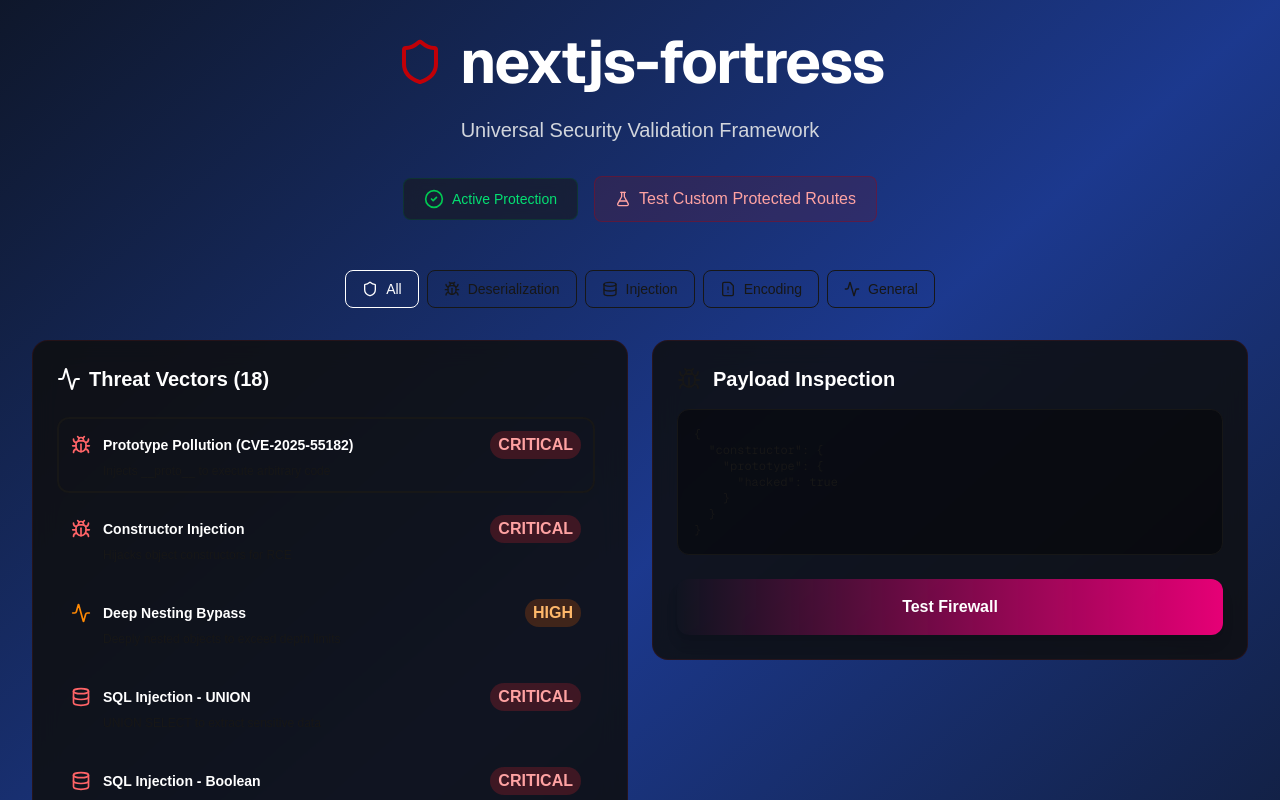
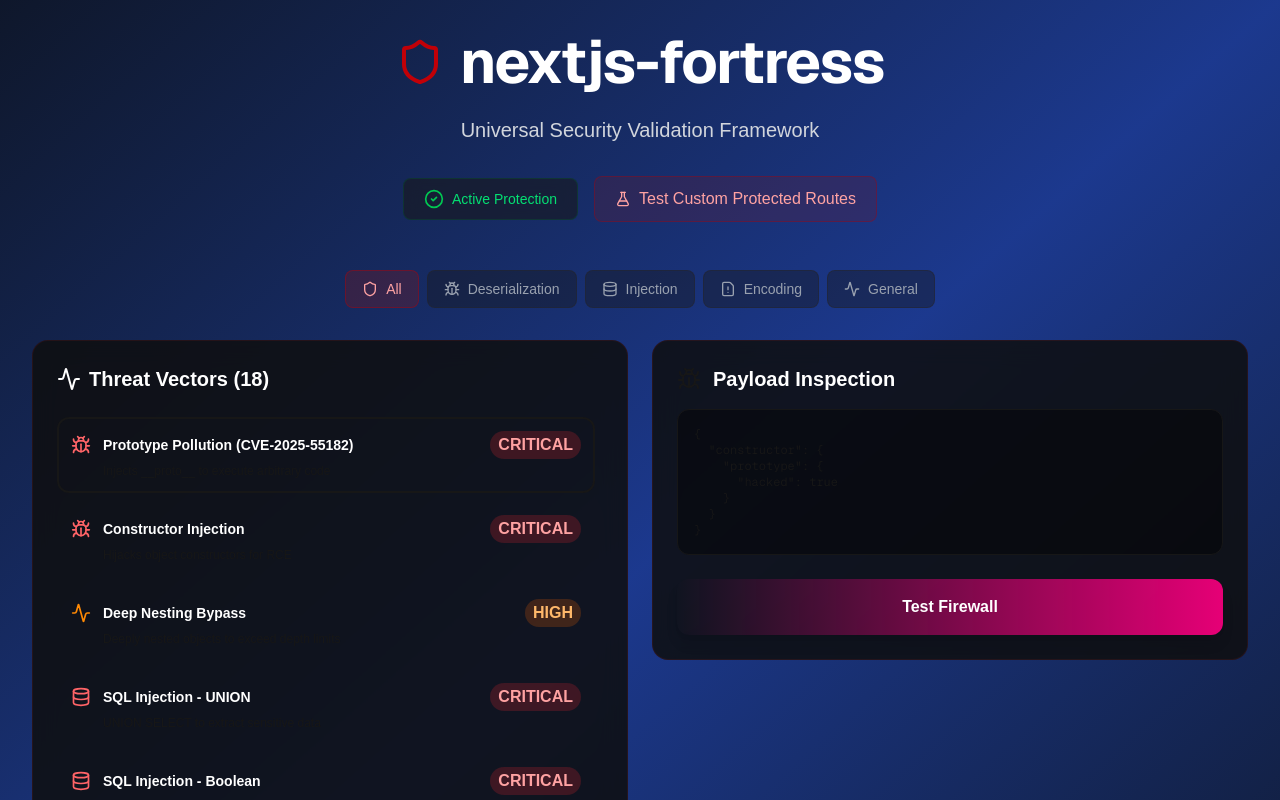
Before and after one commit to mindfiredigital/nextjs-fortress, a Next.js app in the folder examples/demoApp/: page / in a window 1280 px wide. Shown: the top 800 px of the page. Built offline with nearby package versions, Linux system fonts and the light colour scheme.

Commit message:
refactor: add red css theme for category filter

```diff
--- a/examples/demoApp/components/CategoryFilters.tsx
+++ b/examples/demoApp/components/CategoryFilters.tsx
@@ -4,7 +4,7 @@ import { CATEGORIES } from '../lib/constants/categories'
 
 export function CategoryFilters({ selectedCategory, onCategoryChange }: CategoryFiltersProps) {
   return (
-    <div className="flex flex-wrap justify-center gap-2 mt-6">
+    <div className="flex flex-wrap justify-center gap-2 mt-6 mb-8">
       {CATEGORIES.map((cat) => {
         const Icon = cat.icon
         return (
@@ -12,17 +12,17 @@ export function CategoryFilters({ selectedCategory, onCategoryChange }: Category
             key={cat.id}
             onClick={() => onCategoryChange(cat.id)}
             className={`
-              flex items-center gap-2 px-4 py-2 rounded-lg
-              transition-all duration-200 cursor-pointer
+              flex items-center gap-2 px-4 py-2 rounded-lg font-medium text-sm
+              transition-all duration-200 border cursor-pointer
               ${
                 selectedCategory === cat.id
-                  ? 'bg-primary-500/30 border border-primary-400 text-white shadow-glow-blue'
-                  : 'bg-dark-bg-secondary/50 border border-dark-border-primary text-dark-text-secondary hover:bg-dark-bg-tertiary/50 hover:border-primary-400/50'
+                  ? 'bg-red-900/30 border-red-800/50 text-red-300'
+                  : 'bg-zinc-900/40 border-zinc-800/50 text-gray-400 hover:bg-zinc-800/50 hover:text-gray-300 hover:border-zinc-700/50'
               }
             `}
           >
             <Icon className="w-4 h-4" />
-            <span className="text-sm font-medium">{cat.name}</span>
+            <span>{cat.name}</span>
           </button>
         )
       })}
```
